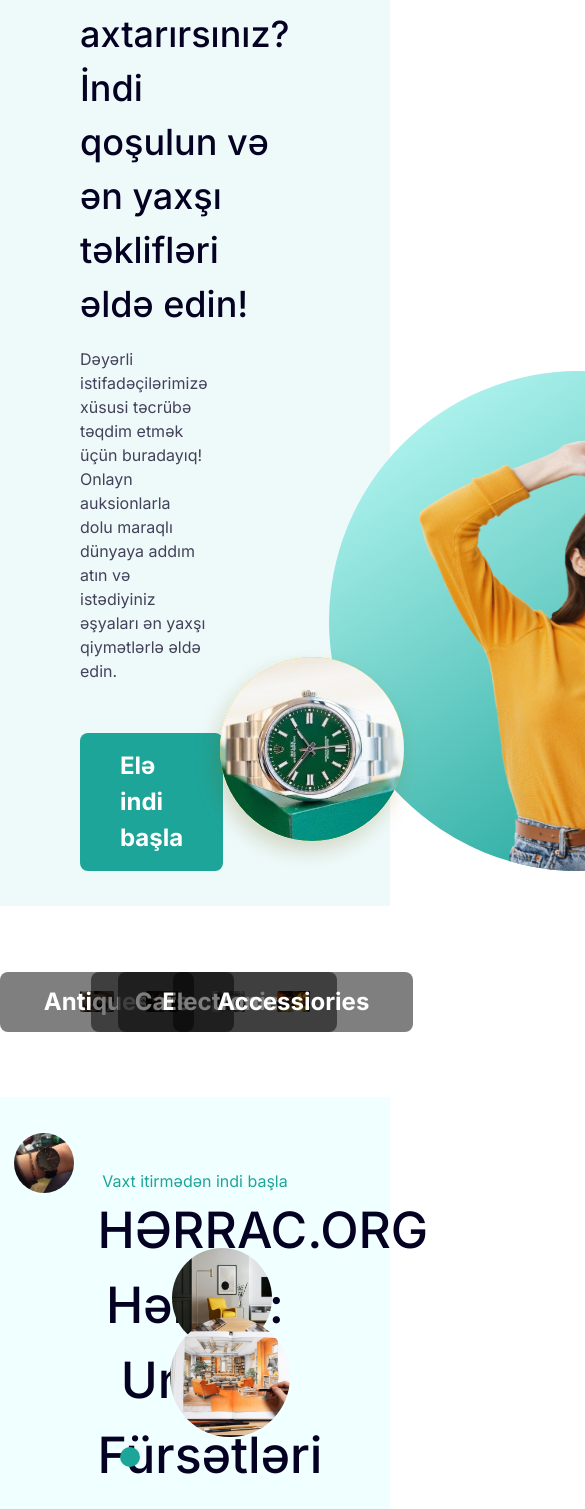
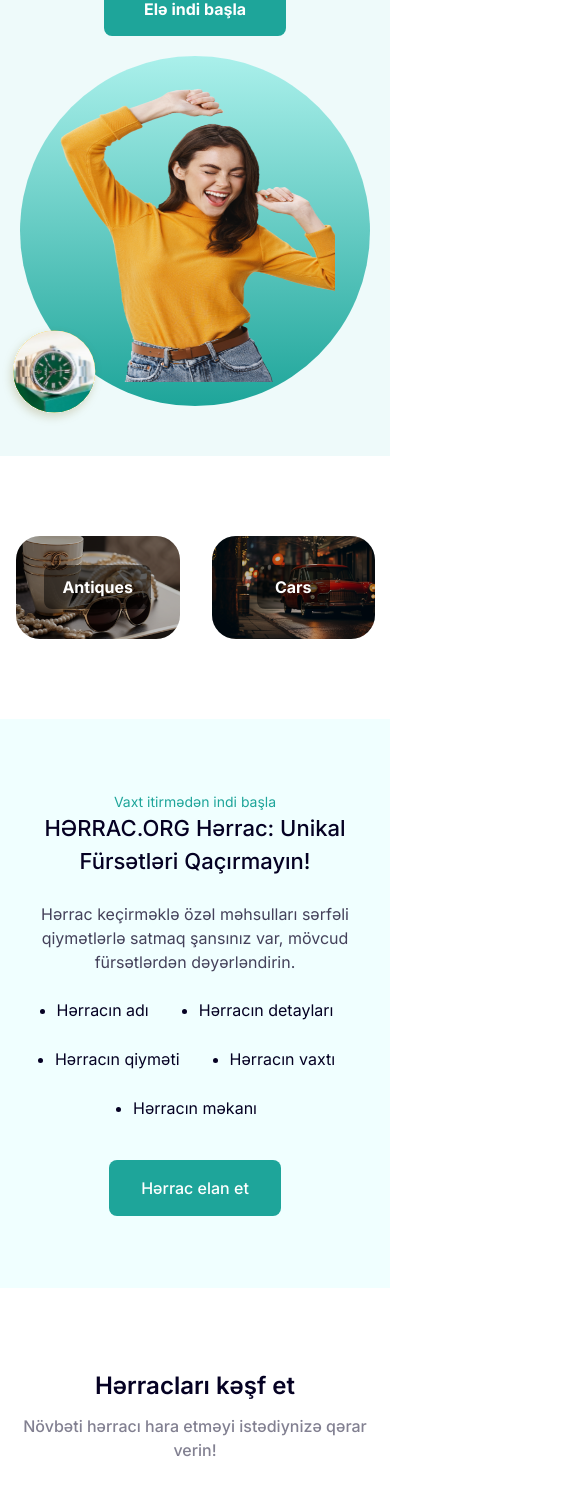
Before and after one commit to ElshadSadigov/Harrac, a Next.js app: page / in a window 390 px wide. Shown: the part 426-1935 px from the top of the page, 585 px wide, since content can reach past the window. Built offline with nearby package versions, Linux system fonts and the light colour scheme.

Commit message:
home page mobile

```diff
--- a/app/page.jsx
+++ b/app/page.jsx
@@ -26,52 +26,54 @@
   const aboutData = [1, 2, 3]
   return (
     <div className="w-full">
-      <div className="w-full flex justify-between px-[80px] pt-[145px] pb-[35px] bg-[#eefafa]">
-        <div className="flex flex-col items-start w-1/2">
-          <span className="text-[#1EA59A] text-[20px] font-medium">HƏRRACIN FAVORİ MƏTKƏZİ</span>
-          <span className="text-[36px] font-medium text-[#050123] me-[95px]">Bənzərsiz məhsulların axtarırsınız? İndi qoşulun və ən yaxşı təklifləri əldə edin!</span>
-          <span className="text-[#44415A] mt-[16px]">Dəyərli istifadəçilərimizə xüsusi təcrübə təqdim etmək üçün buradayıq! Onlayn auksionlarla dolu maraqlı dünyaya addım atın və istədiyiniz əşyaları ən yaxşı qiymətlərlə əldə edin.</span>
-          <Link href='/products' className="px-[40px] py-[15px] font-bold text-[24px] text-[#fff] rounded-[8px] bg-[#1EA59A] mt-[50px]">Elə indi başla</Link>
+      <div className="w-full flex gap-[20px] md:flex-row flex-col justify-between md:px-[80px] px-[16px] md:pt-[75px] pt-[50px] pb-[50px] bg-[#eefafa]">
+        <div className="flex flex-col md:items-start items-center md:w-1/2 w-full">
+          <span className="text-[#1EA59A] font-medium md:text-[16px] text-[12px]">HƏRRACIN FAVORİ MƏTKƏZİ</span>
+          <span className="lg:text-[36px] md:text-[28px] text-[24px] font-medium text-[#050123] lg:me-[95px] md:text-start text-center">Bənzərsiz məhsulların axtarırsınız? İndi qoşulun və ən yaxşı təklifləri əldə edin!</span>
+          <span className="text-[#44415A] mt-[16px] md:text-[18px] text-[16px] md:text-start text-center">Dəyərli istifadəçilərimizə xüsusi təcrübə təqdim etmək üçün buradayıq! Onlayn auksionlarla dolu maraqlı dünyaya addım atın və istədiyiniz əşyaları ən yaxşı qiymətlərlə əldə edin.</span>
+          <Link href='/products' className="px-[40px] py-[15px] font-bold md:text-[24px] text-[16px] text-[#fff] rounded-[8px] bg-[#1EA59A] md:mt-[50px] mt-[30px]">Elə indi başla</Link>
         </div>
-        <div className="flex items-end min-w-1/2 ">
-          <Image src={homeTitle} alt="" className=" z-50" />
-          <div className="translate-x-[-90px] bg-gradient-to-t from-[#aaf0eb] to-[#1ea59a] flex justify-center rotate-[146deg] min-w-[500px] h-[500px] overflow-hidden rounded-[430px] ">
-            <Image src={homeImg} alt="home img" className="w-[380px] h-[450px] translate-y-[-15px] rotate-[214deg]" />
+        <div className="flex items-end justify-center md:w-1/2 w-full">
+          <div className="bg-gradient-to-t from-[#1ea59a] to-[#aaf0eb] flex justify-center items-end  lg:min-w-[430px] md:min-w-[380px] min-w-[350px] lg:h-[430px] md:h-[380px] h-[350px] rounded-[430px] relative">
+            <Image src={homeTitle} alt="" className="absolute bottom-[-20px] left-[-98px] z-50 md:w-[180px] w-[100px] md:h-[180px] h-[100px] md:translate-x-0 translate-x-[80px]" />
+            <Image src={homeImg} alt="home img" className="lg:w-[320px] md:w-[300px] w-[280px] lg:h-[380px] md:h-[350px] h-[300px] mb-6" />
           </div>
         </div>
       </div>
-      <div className="px-[80px] py-[85px] grid grid-cols-4 gap-[32px] ">
-        <div className="relative">
+      <div className="md:px-[80px] px-[16px] max-w-[1550px] mx-auto overflow-auto md:my-[160px] my-[80px]">
+        <div className="flex md:justify-center gap-[32px] md:min-w-[1250px] min-w-[750px] ">
+          <div className="relative rounded-[24px] overflow-hidden md:w-[300px]  w-[165px]">
             <Image src={AntiquesImg} alt="Antiques img" className="w-full h-full" />
-          <div className="absolute left-0 top-0 w-full h-full bg-[#000] bg-opacity-25 rounded-[16px] flex items-center justify-center">
-            <span className="bg-[#000] bg-opacity-50 px-[44px] py-[12px] text-[24px] font-bold text-[#fff] rounded-[8px]">Antiques</span>
+            <div className="absolute left-0 top-0 w-full h-full bg-[#000] bg-opacity-25 flex items-center justify-center">
+              <span className="bg-[#000] bg-opacity-50 md:px-[44px] px-[18px] md:py-[12px] py-[10px] md:text-[24px] text-[16px] mx-[20px] font-bold text-[#fff] rounded-[8px]">Antiques</span>
             </div>
           </div>
-        <div className="relative">
+          <div className="relative rounded-[24px] overflow-hidden md:w-[300px] w-[165px]">
             <Image src={CarsImg} alt="Cards img" className="w-full h-full" />
-          <div className="absolute left-0 top-0 w-full h-full bg-[#000] bg-opacity-25 rounded-[16px] flex items-center justify-center">
-            <span className="bg-[#000] bg-opacity-50 px-[44px] py-[12px] text-[24px] font-bold text-[#fff] rounded-[8px]">Cars</span>
+            <div className="absolute left-0 top-0 w-full h-full bg-[#000] bg-opacity-25 flex items-center justify-center">
+              <span className="bg-[#000] bg-opacity-50 md:px-[44px] px-[18px] md:py-[12px] py-[10px] md:text-[24px] text-[16px] font-bold text-[#fff] rounded-[8px]">Cars</span>
             </div>
           </div>
-        <div className="relative">
+          <div className="relative rounded-[24px] overflow-hidden md:w-[300px] w-[165px]">
             <Image src={ElectronicsImg} alt="Electronics img" className="w-full h-full" />
-          <div className="absolute left-0 top-0 w-full h-full bg-[#000] bg-opacity-25 rounded-[16px] flex items-center justify-center">
-            <span className="bg-[#000] bg-opacity-50 rounded-[8px] px-[44px] py-[12px] text-[24px] font-bold text-[#fff]">Electronics</span>
+            <div className="absolute left-0 top-0 w-full h-full bg-[#000] bg-opacity-25 flex items-center justify-center">
+              <span className="bg-[#000] bg-opacity-50 rounded-[8px] md:px-[44px] px-[18px] md:py-[12px] py-[10px] md:text-[24px] text-[16px] font-bold text-[#fff]">Electronics</span>
             </div>
           </div>
-        <div className="relative">
+          <div className="relative rounded-[24px] overflow-hidden md:w-[300px] w-[165px]">
             <Image src={AccessioriesImg} alt="Accessiories img" className="w-full h-full" />
-          <div className="absolute left-0 top-0 w-full h-full bg-[#000] bg-opacity-25 rounded-[16px] flex items-center justify-center">
-            <span className="px-[44px] py-[12px] text-[24px] text-[#fff] bg-[#000] bg-opacity-50 font-bold rounded-[8px]">Accessiories</span>
+            <div className="absolute left-0 top-0 w-full h-full bg-[#000] bg-opacity-25 flex items-center justify-center">
+              <span className="md:px-[44px] px-[18px] md:py-[12px] py-[10px] md:text-[24px] text-[16px] text-[#fff] bg-[#000] bg-opacity-50 font-bold rounded-[8px]">Accessiories</span>
+            </div>
           </div>
         </div>
       </div>
       <div className="relative bg-gradient-to-t from-[#f0ffff] via-[#f0ffff] to-[#f0ffff]">
         <div className="flex flex-col items-center justify-center py-[72px] ">
-          <span className="text-[16px] text-[#1ea59a]">Vaxt itirmədən indi başla</span>
-          <span className="text-[50px] font-medium text-[#050123] w-[50%] text-center">HƏRRAC.ORG Hərrac: Unikal Fürsətləri Qaçırmayın!</span>
-          <p className="py-[24px] text-[16px] text-[#44415a] w-[40%] text-center">Hərrac keçirməklə özəl məhsulları sərfəli qiymətlərlə satmaq şansınız var, mövcud fürsətlərdən dəyərləndirin.</p>
-          <ul className="flex items-center gap-[50px] text-[16px] list-disc text-[#050123]">
+          <span className="md:text-[16px] text-[14px] text-[#1ea59a]">Vaxt itirmədən indi başla</span>
+          <span className="md:text-[50px] text-[22px] font-medium text-[#050123] xl:w-[50%] lg:w-[60%] md:w-[70%] text-center">HƏRRAC.ORG Hərrac: Unikal Fürsətləri Qaçırmayın!</span>
+          <p className="py-[24px] text-[16px] text-[#44415a] md:-[40%] text-center">Hərrac keçirməklə özəl məhsulları sərfəli qiymətlərlə satmaq şansınız var, mövcud fürsətlərdən dəyərləndirin.</p>
+          <ul className="flex flex-wrap items-center justify-center gap-x-[50px] gap-y-[25px] text-[16px] list-disc text-[#050123]">
             <li>Hərracın adı</li>
             <li>Hərracın detayları</li>
             <li>Hərracın qiyməti</li>
@@ -81,26 +83,26 @@
           <Link href='/announcement' className="mt-[40px] px-[32px] py-[16px] rounded-[8px] bg-[#1ea59a] text-[#fff] text-[16px] font-medium">Hərrac elan et</Link>
         </div>
         <div className="">
-          <Image src={sticker1} alt="sticker-1" className="w-[100px] h-[100px] rounded-[100px] absolute left-[172px] top-[151px]" />
-          <Image src={sticker2} alt="sticker-2" className="w-[50px] h-[50px] rounded-[100px] absolute left-[222px] top-[427px]" />
-          <Image src={sticker3} alt="sticker-3" className="w-[60px] h-[60px] rounded-[200px] absolute right-[316px] top-[36px]" />
-          <Image src={sticker4} alt="sticker-4" className="w-[120px] h-[120px] rounded-[100px] absolute right-[100px] top-[220px]" />
-          <div className="w-[20px] h-[20px] bg-[#1ea59a] rounded-[200px] absolute left-[120px] top-[350px]"></div>
-          <div className="w-[20px] h-[20px] bg-[#FF6B00] rounded-[200px] absolute right-[291px] top-[477px]"></div>
+          <Image src={sticker1} alt="sticker-1" className="md:block hidden w-[100px] h-[100px] rounded-[100px] absolute lg:left-[172px] md:left-[30px] top-[151px]" />
+          <Image src={sticker2} alt="sticker-2" className="md:block hidden w-[50px] h-[50px] rounded-[100px] absolute lg:left-[222px] md:left-[150px] top-[427px]" />
+          <Image src={sticker3} alt="sticker-3" className="md:block hidden w-[60px] h-[60px] rounded-[200px] absolute lg:right-[316px] md:right-[200px] top-[36px]" />
+          <Image src={sticker4} alt="sticker-4" className="md:block hidden w-[120px] h-[120px] rounded-[100px] absolute lg:right-[100px] md:right-[45px] top-[220px]" />
+          <div className="md:block hidden w-[20px] h-[20px] bg-[#1ea59a] rounded-[200px] absolute left-[120px] top-[350px]"></div>
+          <div className="md:block hidden w-[20px] h-[20px] bg-[#FF6B00] rounded-[200px] absolute right-[291px] top-[477px]"></div>
         </div>
       </div>
-      <div className="p-[80px]">
+      <div className="md:px-[80px] px-[16px] py-[80px]">
         <div className="flex flex-col items-center">
-          <span className="text-[36px] font-semibold text-[#050123]">Hərracları kəşf et</span>
-          <p className="mt-[10px]text-[18px] font-medium text-[#828091] mx-auto w-[70%] text-center">Növbəti hərracı hara etməyi qərar vermık üçün HERRAC.ORG vebsaytından istifadə edən istifadəçilərin rəyləri ilə maraqlanırsınız? Gəlin aşağıda yoxlayın!</p>
+          <span className="md:text-[36px] text-[24px] font-semibold text-[#050123]">Hərracları kəşf et</span>
+          <p className="mt-[10px] md:text-[18px] text-[16px] font-medium text-[#828091] mx-auto md:w-[70%] text-center">Növbəti hərracı hara etməyi istədiynizə qərar verin!</p>
         </div>
         <div className="mt-[60px] flex flex-col gap-[90px]">
-          <div>
+          <div className="overflow-auto">
             <div className="flex justify-between items-center">
-              <span className="text-[24px] font-medium text-[#050123]">Trend</span>
-              <Link href='/' className="text-[18px] font-medium text-[#1ea59a]">Hamsı</Link>
+              <span className="md:text-[24px] text-[18px] font-medium text-[#050123]">Trend</span>
+              <Link href='/' className="md:text-[18px] text-[16px] font-medium text-[#1ea59a]">Hamsı</Link>
             </div>
-            <div className="mt-[16px] grid grid-cols-4 gap-[32px]">
+            <div className="mt-[16px] flex  gap-[32px] min-w-[1220px]">
               {
                 prductData.map(item => {
                   return <Card key={item} />
@@ -108,12 +110,12 @@
               }
             </div>
           </div>
-          <div>
+          <div className="overflow-auto">
             <div className="flex justify-between items-center">
-              <span className="text-[24px] font-medium text-[#050123]">Qarşıdan gələn hərraclar</span>
-              <Link href='/' className="text-[18px] font-medium text-[#1ea59a]">Hamsı</Link>
+              <span className="md:text-[24px] text-[18px] font-medium text-[#050123]">Qarşıdan gələn hərraclar</span>
+              <Link href='/' className="md:text-[18px] text-[16px] font-medium text-[#1ea59a]">Hamsı</Link>
             </div>
-            <div className="mt-[16px] grid grid-cols-4 gap-[32px]">
+            <div className="mt-[16px] flex gap-[32px] min-w-[1220px]">
               {
                 prductData.map(item => {
                   return <Card key={item} />
@@ -121,12 +123,12 @@
               }
             </div>
           </div>
-          <div>
+          <div className="overflow-auto">
             <div className="flex justify-between items-center">
-              <span className="text-[24px] font-medium text-[#050123]">Tövsiyə olunanlar</span>
-              <Link href='/' className="text-[18px] font-medium text-[#1ea59a]">Hamsı</Link>
+              <span className="md:text-[24px] text-[18px] font-medium text-[#050123]">Tövsiyə olunanlar</span>
+              <Link href='/' className="md:text-[18px] text-[16px] font-medium text-[#1ea59a]">Hamsı</Link>
             </div>
-            <div className="mt-[16px] grid grid-cols-4 gap-[32px]">
+            <div className="mt-[16px] flex gap-[32px] min-w-[1220px]">
               {
                 prductData.map(item => {
                   return <Card key={item} />
@@ -136,28 +138,28 @@
           </div>
         </div>
       </div>
-      <div className="py-[120px]">
-        <div className="w-full bg-[#F5F6FD] ps-[80px] flex items-center gap-[212px]">
-          <div className="py-[25px]">
-            <div>
-              <span className="text-[36px] font-medium text-[#050123] ">İndi al</span>
-              <p className="pt-[8px] text-[18px] text-[#828091]">Programınıza uyğun olaraq təsviri sənət, dekorativ əşyalar, zərgərlik və saatlar alın və ya satın</p>
+      <div className="py-[120px] ">
+        <div className="w-full md:flex-row flex-col bg-[#F5F6FD] md:ps-[80px] flex items-center xl:gap-x-[212px] lg:gap-x-[100px]">
+          <div className="py-[25px] md:px-0 px-[16px] md:w-[55%] w-full ">
+            <div className="flex flex-col md:items-start items-center w-full">
+              <span className="md:text-[36px] text-[24px] font-medium text-[#050123] ">İndi al</span>
+              <p className="pt-[8px] md:text-[18px] text-[16px] text-[#828091] md:text-start text-center">Programınıza uyğun olaraq təsviri sənət, dekorativ əşyalar, zərgərlik və saatlar alın və ya satın</p>
             </div>
-            <div className="mt-[36px] mb-[15px]">
-              <Link href='/profile/activity-harrac' className="px-[26px] py-[13px] border-[1px] border-[#828091] rounded-[8px] text-[20px] font-medium text-[#050123]">Şəxsi satışlara baxın</Link>
+            <div className="md:mt-[36px] mt-[30px] mb-[15px] flex md:justify-start justify-center">
+              <Link href='/profile/activity-harrac' className="px-[26px] py-[13px] border-[1px] border-[#828091] rounded-[8px] md:text-[20px] text-[18px] font-medium md:text-[#050123] text-[#f2fff9] md:bg-transparent bg-[#050123]">Şəxsi satışlara baxın</Link>
             </div>
           </div>
-          <div>
-            <Image src={nowBuy} alt="Now buy" className="max-w-[624px]" />
+          <div className="md:w-[45%] w-full h-[100%]">
+            <Image src={nowBuy} alt="Now buy" className="w-full h-[288px]" />
           </div>
         </div>
       </div>
-      <div className="px-[80px] py-[60px]">
+      <div className="lg:px-[80px] md:px-[50px] px-[16px] py-[60px]">
         <div className="flex flex-col items-center">
-          <span className="text-[36px] font-semibold text-[#050123] ">Haqqımızda Dedikləri</span>
-          <p className="pt-[10px] text-[18px] font-medium text-[#828091] w-[70%] mx-auto text-center">Növbəti hərracı hara etməyi qərar vermık üçün HERRAC.ORG vebsaytından istifadə edən istifadəçilərin rəyləri ilə maraqlanırsınız? Gəlin aşağıda yoxlayın!</p>
+          <span className="md:text-[36px] text-[24px] font-semibold text-[#050123] ">Haqqımızda Dedikləri</span>
+          <p className="pt-[10px] md:text-[18px] text-[16px] font-medium text-[#828091] md:w-[70%] mx-auto text-center">Növbəti hərracı hara etməyi qərar vermık üçün HERRAC.ORG vebsaytından istifadə edən istifadəçilərin rəyləri ilə maraqlanırsınız? Gəlin aşağıda yoxlayın!</p>
         </div>
-        <div className="py-[60px] grid grid-cols-3 gap-[32px] ">
+        <div className="py-[60px] grid lg:rid-cols-3 md:grid-cols-3 justify-between gap-[32px] ">
           {
             aboutData.map(item => {
               return <AboutCard key={item} />
@@ -165,22 +167,22 @@
           }
         </div>
         <div className="flex justify-center">
-          <Link href='/about' className="py-[12px] px-[46px] text-[#1ea59a] text-[24px] font-medium border-[2px] border-[#1ea59a] rounded-[8px]">Daha çox</Link>
+          <Link href='/about' className="py-[12px] px-[46px] md:text-[#1ea59a] text-[#fff] md:text-[24px] text-[18px] font-medium border-[2px] border-[#1ea59a] rounded-[8px] md:bg-transparent bg-[#1ea59a] ">Daha çox</Link>
         </div>
       </div>
       <div className="pt-[77px] ">
         <div className="relative flex justify-center items-center">
           <Image src={infoImg} alt="" className="absolute left-0 top-0 h-full z-[-1] " />
           <div className="py-[40px] flex flex-col items-center bg-[#000] w-full bg-opacity-50">
-            <span className="text-[44px] font-bold text-[#fff] w-[60%] mx-auto text-center">Yeniliklərdən anında xəbərdar olmaq üçün abunə olun</span>
-            <div className="py-[7px] pe-[7px] ps-[18px] bg-[#fff] rounded-[8px] flex items-center justify-between mt-[40px] max-w-[400px]">
+            <span className="md:text-[44px] text-[24px] font-bold text-[#fff] md:w-[60%] mx-auto text-center">Yeniliklərdən anında xəbərdar olmaq üçün abunə olun</span>
+            <div className="py-[7px] pe-[7px] ps-[18px] bg-[#fff] rounded-[8px] flex items-center justify-between md:mt-[40px] mt-[30px] max-w-[400px]">
               <input type="email" id="email" placeholder="E-mailinizi daxil edin" className="outline-none text-[#828091]" />
-              <Link href='/' className="px-[18px] py-[9px] bg-[#1ea59a] rounded-[4px] text-[#fff] font-medium">Abonə ol</Link>
+              <button className="px-[18px] py-[9px] bg-[#1ea59a] rounded-[4px] text-[#fff] font-medium">Abonə ol</button>
             </div>
           </div>
         </div>
       </div>
-      <div className="px-[80px] py-[120px] bg-[#fff] grid grid-cols-4 gap-[32px] ">
+      <div className="md:px-[80px] px-[16px] py-[120px] bg-[#fff] grid lg:grid-cols-4 md:grid-cols-2  gap-[32px] ">
         <IndicatorCard img={indicatorIcon1} number="1000+" text="Xoşbəxt Müştəri" />
         <IndicatorCard img={indicatorIcon2} number="100+" text="Təqdirəlayiq rəylər" />
         <IndicatorCard img={indicatorIcon3} number="100+" text="Qalib Müştəri" />
--- a/components/aboutCard.jsx
+++ b/components/aboutCard.jsx
@@ -6,9 +6,9 @@
 
 const AboutCard = () => {
   return (
-    <div className='shadow-2xl px-[75px] py-[40px] rounded-[24px] flex flex-col items-center'>
+    <div className='shadow-2xl xl:px-[75px] lg:px-[60px] md:px-[40px] px-[25px] py-[40px] rounded-[24px] flex flex-col items-center'>
       <Image src={aboutTitle} alt='About title'/>
-      <p className='mt-[30px] font-medium text-[#828091] text-center'>Destinize membantu saya Mencari spot tempat wisata baru di Indonesia dengan Mudah</p>
+      <p className='mt-[30px] font-medium text-[#828091] text-center text-[16px]'>Destinize membantu saya Mencari spot tempat wisata baru di Indonesia dengan Mudah</p>
       <div className='flex gap-[5px] my-[15px]'>
         <Image src={fullStar} alt='Full star' />
         <Image src={fullStar} alt='Full star' />
--- a/components/card.jsx
+++ b/components/card.jsx
@@ -10,7 +10,7 @@
 const Card = () => {
   return (
     <div>
-        <div className='relative rounded-[8px] overflow-hidden'>
+        <div className='relative rounded-[8px] overflow-hidden w-[300px]'>
             <Image src={cardImg} alt='Card img' className='w-full'/>
             <div className='absolute left-[10px] top-[10px] bg-[#000] bg-opacity-20 rounded-[100px] flex items-center py-[2px] ps-[3px] pe-[26px]'>
                 <Image src={cardSvg} alt='card svg' width={30} height={30}/>
--- a/components/indicatorCard.jsx
+++ b/components/indicatorCard.jsx
@@ -3,7 +3,7 @@
 
 const IndicatorCard = ({img, number, text}) => {
   return (
-    <div className='shadow-xl rounded-[16px] px-[36px] py-[35px] flex items-center gap-[20px]'>
+    <div className='shadow-xl rounded-[16px] px-[15px] py-[35px] flex items-center gap-[20px]'>
       <div>
         <Image src={img} alt='img' className='w-[70px] h-[70px]'/>
       </div>
--- a/package.json
+++ b/package.json
@@ -13,6 +13,7 @@
     "react": "^18",
     "react-dom": "^18",
     "react-icons": "^5.0.1",
+    "splide-nextjs": "^2.4.23",
     "utils": "^0.3.1"
   },
   "devDependencies": {
```
Also changed, not shown: components/footer.jsx (+9 -9 lines), 1 other file (tests, documents, lock files or other folders). Lines whose indentation alone changed are shown as unchanged.
